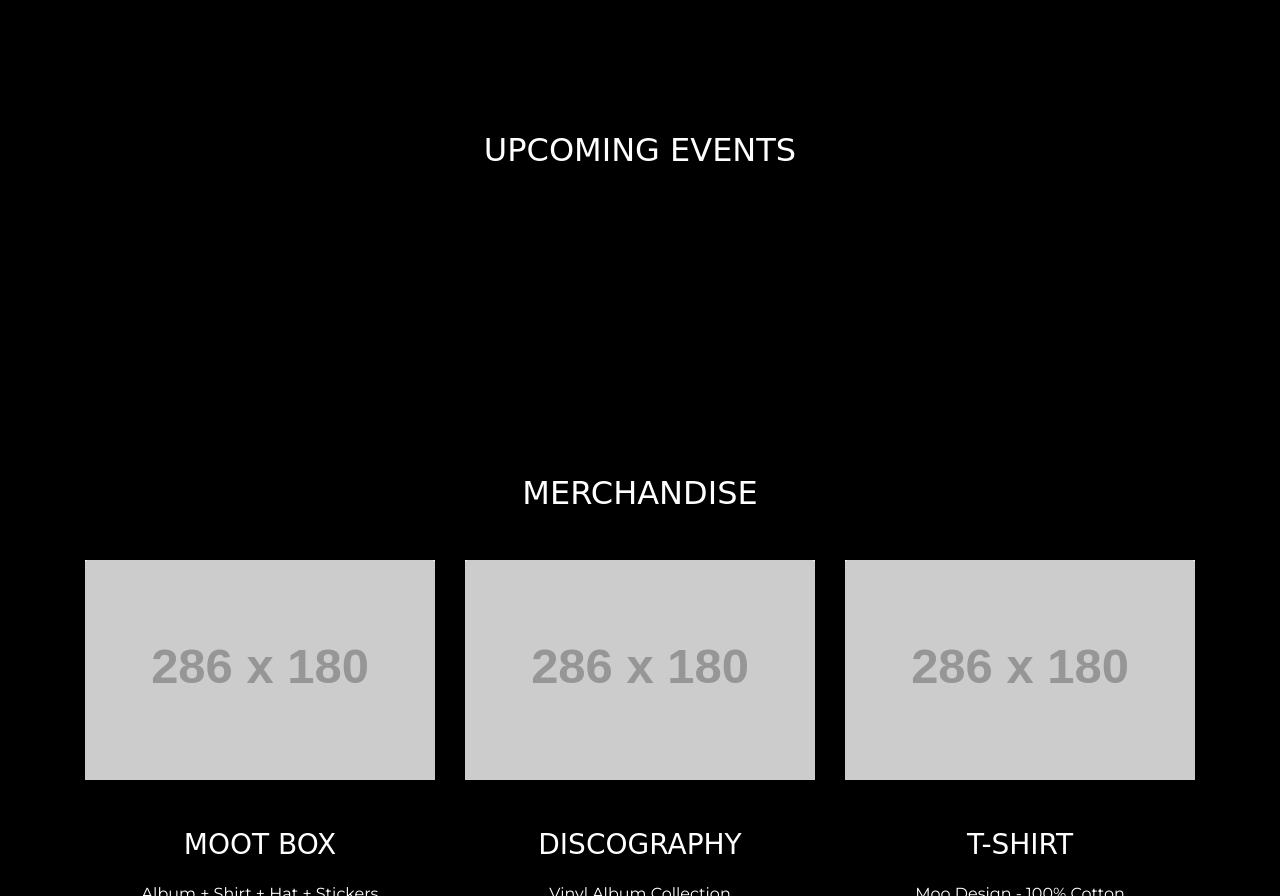
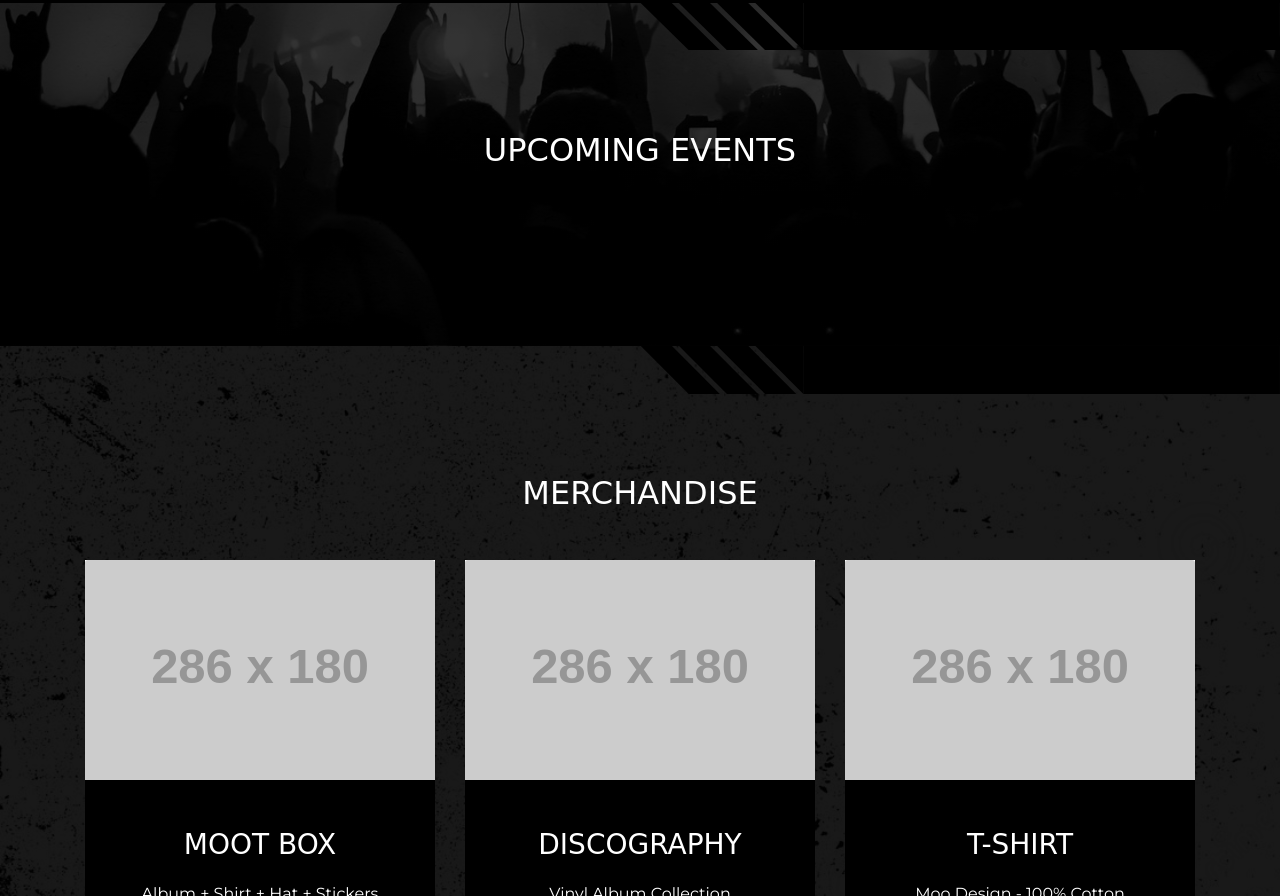
Before and after one commit to jsnhall/discount-tire-moosic, a website: page index.html in a window 1280 px wide. Shown: the part 1904-2800 px from the top of the page. Drawn offline with nearby package versions, Linux system fonts and the light colour scheme; files that its build step writes are made by us from their sources; the site is published under a folder, as on GitHub Pages, so addresses that start at the root find nothing; placeholder pictures from the web are drawn by us; a web font is replaced by a local one.

Commit message:
updated bg image paths

```diff
--- a/src/sass/_dates.scss
+++ b/src/sass/_dates.scss
@@ -3,7 +3,7 @@
     linear-gradient(
       rgba(0, 0, 0, 0.80),
       rgba(0, 0, 0, 0.80)
-    ), url('/images/crowd-at-concert.jpg');
+    ), url('../images/crowd-at-concert.jpg');
   background-size: cover;
   background-position: bottom;
 }
--- a/src/sass/_globals.scss
+++ b/src/sass/_globals.scss
@@ -115,7 +115,7 @@ label {
   flex-direction: column;
   &:after {
     content: '';
-    background: url('/images/section-divider.svg');
+    background: url('../images/section-divider.svg');
     background-repeat: no-repeat;
     background-position: left bottom -1px;
     background-size: 100%;
@@ -134,7 +134,7 @@ label {
   position: relative;
   &:before {
     content: '';
-    background: url('/images/section-divider.svg');
+    background: url('../images/section-divider.svg');
     background-repeat: no-repeat;
     background-position: left bottom -1px;
     background-size: 100%;
--- a/src/sass/_masthead.scss
+++ b/src/sass/_masthead.scss
@@ -3,11 +3,11 @@
     linear-gradient(
       rgba(0, 0, 0, 0.90),
       rgba(0, 0, 0, 0.90)
-    ), url('/images/grunge-texture-bg.jpg');
+    ), url('../images/grunge-texture-bg.jpg');
   background-size: cover;
   position: relative;
   .masthead__wrapper {
-    background: url('/images/section-divider.svg');
+    background: url('../images/section-divider.svg');
     background-repeat: no-repeat;
     background-position: left bottom -1px;
     background-size: 100%;
--- a/src/sass/_merchandise.scss
+++ b/src/sass/_merchandise.scss
@@ -3,6 +3,6 @@
     linear-gradient(
       rgba(0, 0, 0, 0.90),
       rgba(0, 0, 0, 0.90)
-    ), url('/images/grunge-texture-bg.jpg');
+    ), url('../images/grunge-texture-bg.jpg');
   background-size: cover;
 }
```
